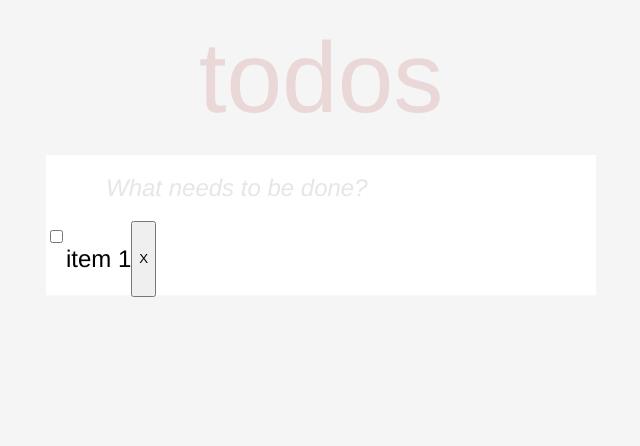
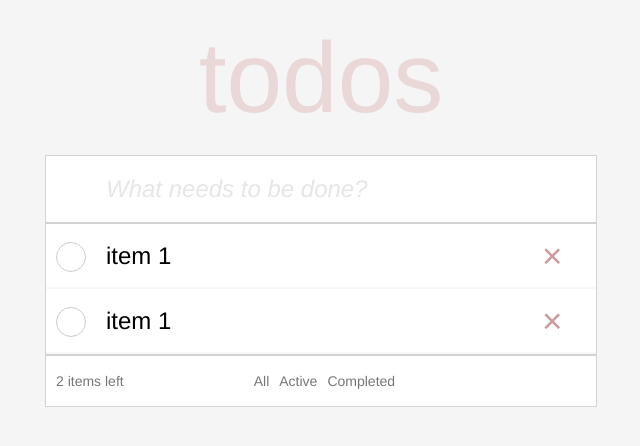
Before and after one commit to evachengrq/To-do-list-React, a React (Create React App) app: page / in a window 1280 px wide. Shown: the top 446 px of the page, without its empty margins (319-959 px from the left). Built offline with nearby package versions, Linux system fonts and the light colour scheme.

Commit message:
[evacheng]feat: added footer component

```diff
--- a/src/App.js
+++ b/src/App.js
@@ -1,7 +1,9 @@
 import './App.css';
 import Header from './Components/Header'
 import Input from './Components/Input'
-import TodoItems from './Components/TodoItems';
+import Footer from './Components/Footer'
+import TodoItems from './Components/TodoItems'
+import React from 'react'
 
 function App() {
   return (
@@ -9,6 +11,7 @@ function App() {
       <Header/>
       <Input/>
       <TodoItems/>
+      <Footer/>
     </div>
   );
 }
--- /dev/null
+++ b/src/Components/Footer.css
@@ -0,0 +1,26 @@
+.footer {
+  display: flex;
+  width: 550px;
+  background-color: white;
+  height: 50px;
+  align-items: center;
+  margin: 0 auto;
+  border: 1px solid lightgray;
+  font-size: 14px;
+  color: #777;
+  font-weight: 200;
+}
+
+.item-left {
+  margin-left: 10px;
+}
+
+.status {
+  display: flex;
+  list-style: none;
+  margin-left: 90px;
+}
+
+.status li {
+  margin-right: 10px;
+}
--- /dev/null
+++ b/src/Components/Footer.js
@@ -0,0 +1,17 @@
+import './Footer.css'
+import React from 'react'
+
+function Footer() {
+  return(
+    <section className="footer">
+      <p className="item-left">2 items left</p>
+      <ul className="status">
+        <li>All</li>
+        <li>Active</li>
+        <li>Completed</li>
+      </ul>
+    </section>
+  )
+}
+
+export default Footer
--- a/src/Components/Input.css
+++ b/src/Components/Input.css
@@ -6,7 +6,7 @@
   font-weight: 300;
   font-family: inherit;
   font-size: 24px;
-  border: none;
+  border: 1px solid lightgray;
 }
 
 .input::-webkit-input-placeholder {
--- a/src/Components/TodoItem.css
+++ b/src/Components/TodoItem.css
@@ -2,14 +2,72 @@
   display: flex;
   background-color: white;
   width: 550px;
+  height: 65px;
   box-shadow: inset 0 -2px 1px rgba(0,0,0,0.03);
   font-weight: 200;
   font-family: inherit;
 }
 
-.checkbox {
-  width: 40px;
-  height: 40px;
-  text-align: center;
-  border-radius: 20px;
+.container {
+  align-self: center;
+  margin-left: 10px;
 }
+
+.round {
+  position: relative;
+}
+
+.round label {
+  background-color: #fff;
+  border: 1px solid #ccc;
+  border-radius: 50%;
+  cursor: pointer;
+  height: 28px;
+  left: 0;
+  position: absolute;
+  top: 0;
+  width: 28px;
+}
+
+.round label:after {
+  border: 2px solid #fff;
+  border-top: none;
+  border-right: none;
+  content: "";
+  height: 6px;
+  left: 7px;
+  opacity: 0;
+  position: absolute;
+  top: 8px;
+  transform: rotate(-45deg);
+  width: 12px;
+}
+
+.round input[type="checkbox"] {
+  visibility: hidden;
+}
+
+.round input[type="checkbox"]:checked + label {
+  background-color: #66bb6a;
+  border-color: #66bb6a;
+}
+
+.round input[type="checkbox"]:checked + label:after {
+  opacity: 1;
+}
+
+.item-text {
+  margin-left: 30px;
+  width: 430px;
+  text-align: left;
+  align-self: center;
+}
+
+.close-button {
+  align-self: center;
+  border: none;
+  background-color: white;
+  font-size: 35px;
+  font-weight: 100;
+  color: #cc9a9a;
+}
--- a/src/Components/TodoItem.js
+++ b/src/Components/TodoItem.js
@@ -2,16 +2,16 @@ import './TodoItem.css'
 import React from 'react'
 
 function TodoItem() {
-  return(
+  return (
     <section className="todo-item">
       <div className="container">
-  <div className="round">
-    <input type="checkbox" id="checkbox" />
-    <label htmlFor="checkbox"></label>
-  </div>
-</div>
-      <p>item 1</p>
-      <button>X</button>
+        <div className="round">
+          <input type="checkbox" id="checkbox" />
+          <label htmlFor="checkbox"></label>
+        </div>
+      </div>
+      <p className="item-text">item 1</p>
+      <button className="close-button">×</button>
     </section>
   )
 }
--- a/src/Components/TodoItems.css
+++ b/src/Components/TodoItems.css
@@ -1,3 +1,5 @@
 .todo-items {
-  text-align: -webkit-center;
+  width: 550px;
+  margin: 0 auto;
+  border: 1px solid lightgray;
 }
--- a/src/Components/TodoItems.js
+++ b/src/Components/TodoItems.js
@@ -7,6 +7,7 @@ function TodoItems() {
   return(
     <section className="todo-items">
       <TodoItem/>
+      <TodoItem/>
     </section>
   )
 }
```
Also changed, not shown: 1 other file (tests, documents, lock files or other folders).
